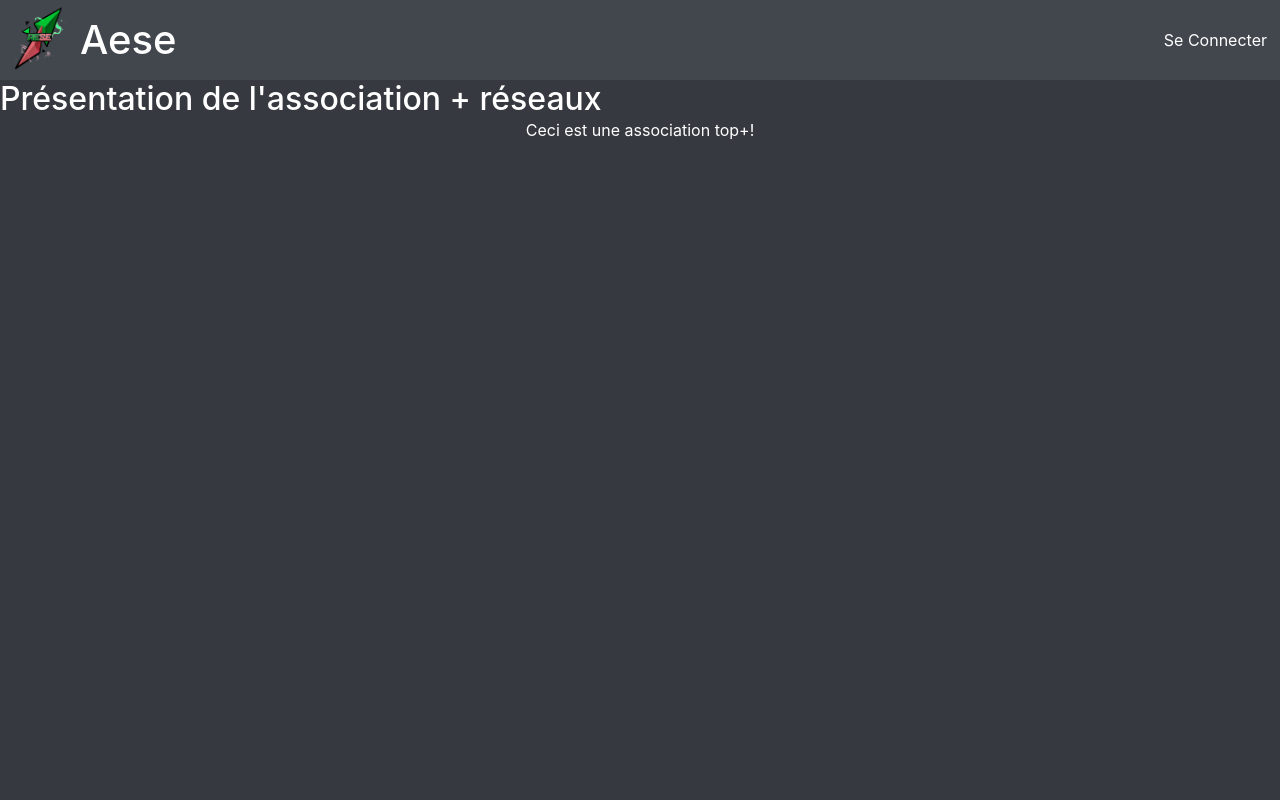
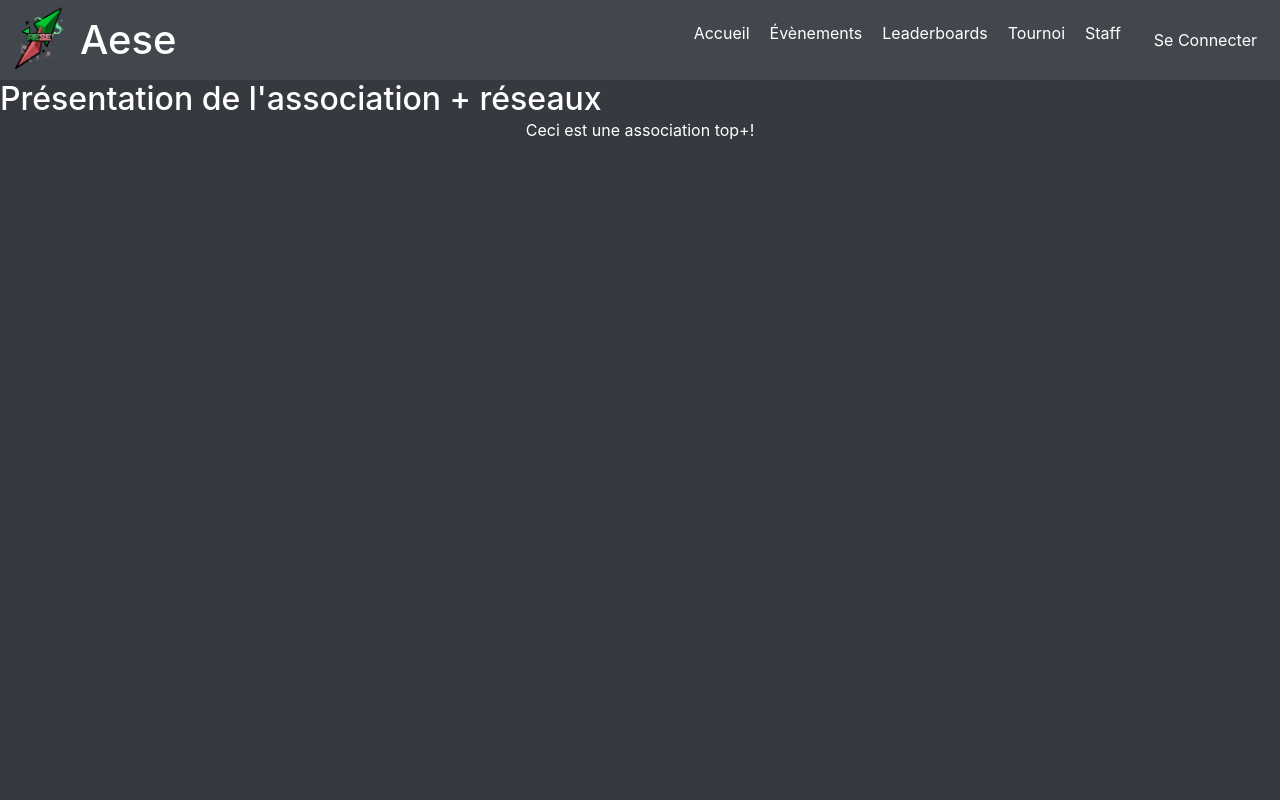
Before and after one commit to Cizalto/Aese, a React (Create React App) app: page / in a window 1280 px wide. Shown: the top 800 px of the page. Built offline with nearby package versions, Linux system fonts and the light colour scheme.

Commit message:
Navbar added

```diff
--- a/src/App.css
+++ b/src/App.css
@@ -48,6 +48,11 @@ p {
   color: white;
 }
 
+li {
+  margin: 10px;
+  margin-left: 10px;
+}
+
 .Section {
   height: 920px;
 }
@@ -58,10 +63,6 @@ p {
 
 #Sec2 {
   background-color: #61b55e;
-}
-
-#Sec3 {
-
 }
 
 #Sec4 {
--- a/src/App.js
+++ b/src/App.js
@@ -7,11 +7,23 @@ function App() {
       {/* Header */}
       <header className="App-header">
         <span class="d-flex">
+          {/* Block logo + title */}
           <div class="d-inline-flex flex-grow-1">
             <img src={logo} className="App-logo" alt="logo"/>
             <h1 class="text-white align-self-center">Aese</h1>
           </div>
-          <button class="btn"><a href="/" class="text-white no-decoration">Se Connecter</a></button>
+
+          {/* block Nav */}
+          <div class="d-inline-flex">
+            <ul class="nav align-self-center">
+              <li class="nav-items"><a href="#Sec1" class="nav-links text-white text-decoration-none">Accueil</a></li>
+              <li class="nav-items"><a href="#Sec2" class="nav-links text-white text-decoration-none">Évènements</a></li>
+              <li class="nav-items"><a href="#Sec3" class="nav-links text-white text-decoration-none">Leaderboards</a></li>
+              <li class="nav-items"><a href="#Sec3" class="nav-links text-white text-decoration-none">Tournoi</a></li>
+              <li class="nav-items"><a href="#Sec4" class="nav-links text-white text-decoration-none">Staff</a></li>
+              <li><a href=""><button class="btn text-white">Se Connecter</button></a></li>
+            </ul>
+          </div>
         </span>
       </header>
 
```
